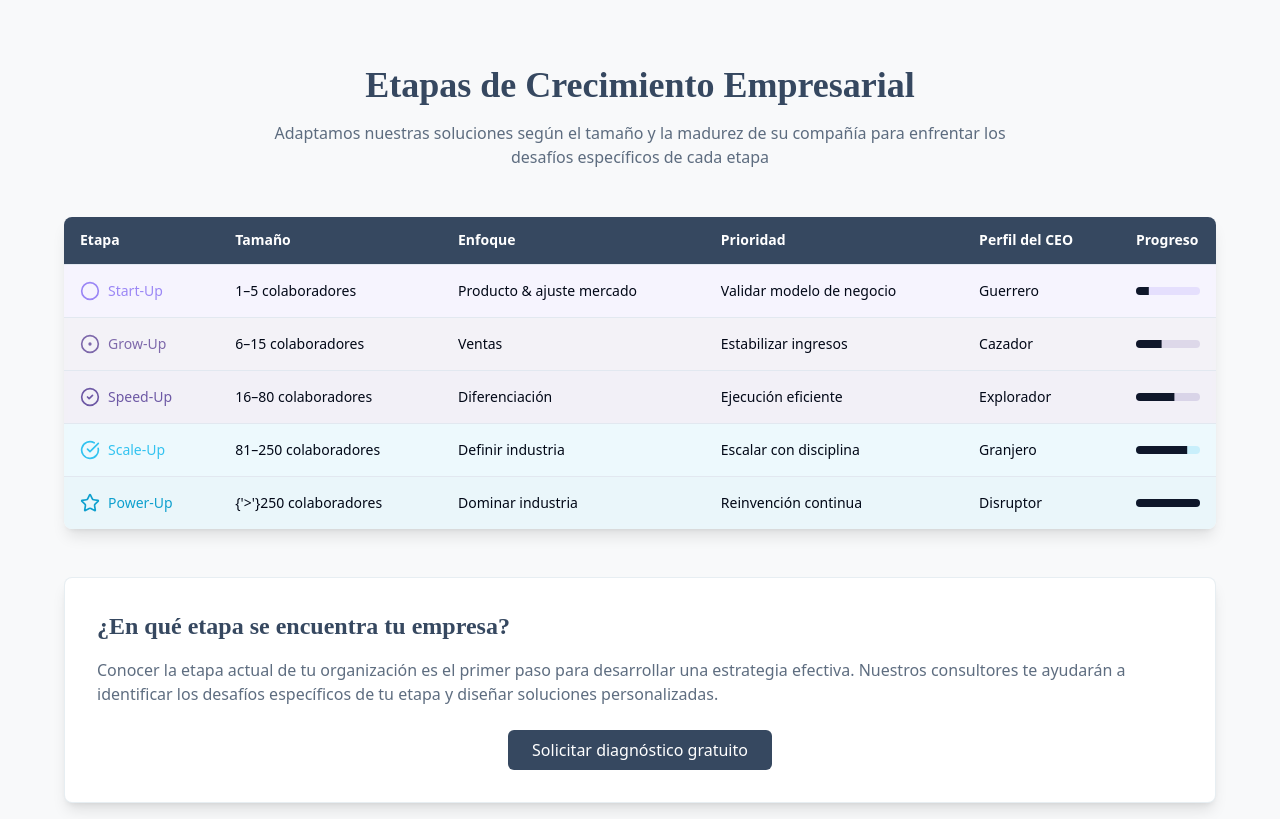
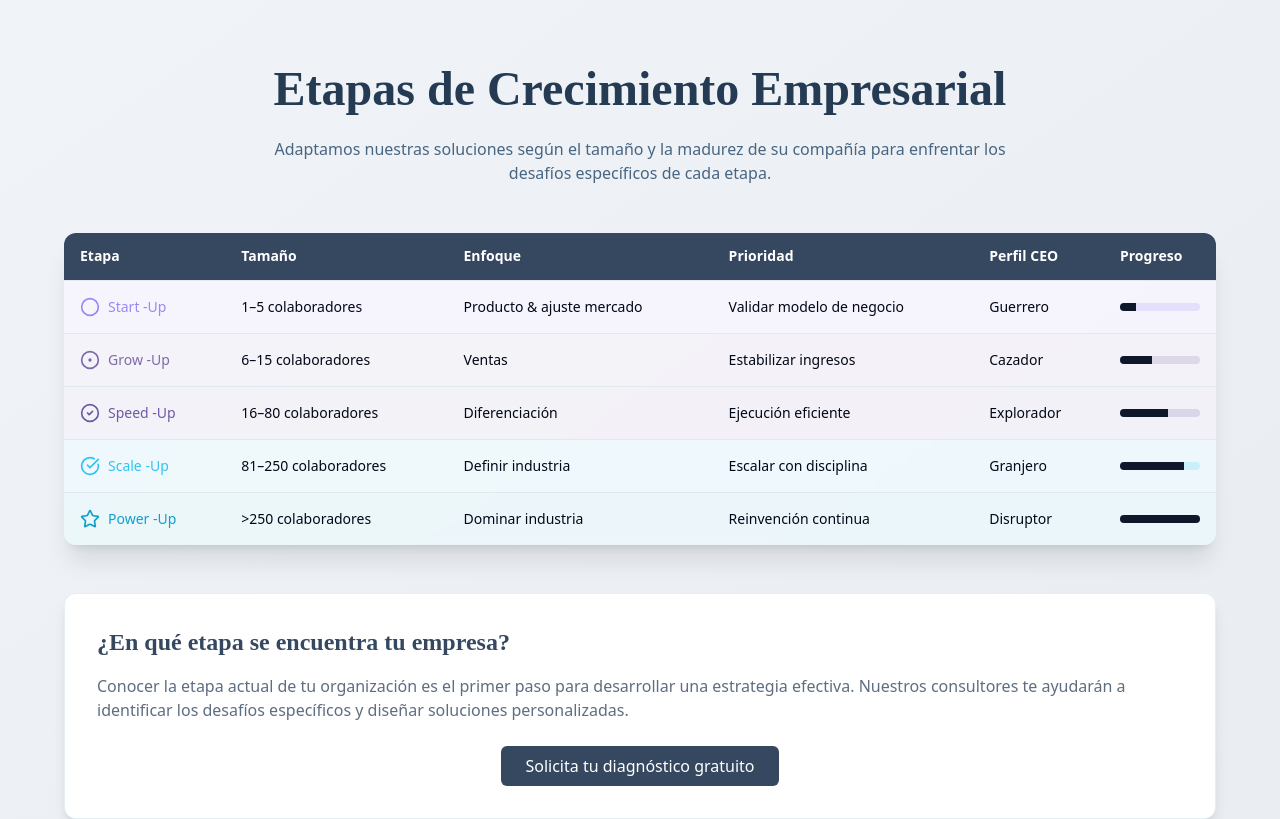
Before and after one commit to Omar-Villalobos/business-strategy-compass, a React (Vite) app: page / in a window 1280 px wide. Shown: the part 6100-6919 px from the top of the page. Built offline with nearby package versions, Linux system fonts and the light colour scheme.

Commit message:
Refactor: Improve GrowthStages component
- Updated the GrowthStages component to use Framer Motion for animations.
- Refactored the data structure for stages.
- Improved styling and layout.

```diff
--- a/package.json
+++ b/package.json
@@ -45,6 +45,7 @@
     "cmdk": "^1.0.0",
     "date-fns": "^3.6.0",
     "embla-carousel-react": "^8.3.0",
+    "framer-motion": "^12.10.4",
     "input-otp": "^1.2.4",
     "lucide-react": "^0.462.0",
     "next-themes": "^0.3.0",
--- a/src/components/GrowthStages.tsx
+++ b/src/components/GrowthStages.tsx
@@ -2,111 +2,120 @@
 import { Table, TableBody, TableCell, TableHead, TableHeader, TableRow } from "./ui/table";
 import { Progress } from "./ui/progress";
 import { CheckCircle, Circle, CircleCheck, CircleDot, Star } from "lucide-react";
+import { motion } from "framer-motion";
 
-export const GrowthStages = () => {
-  const stages = [
-    {
-      name: "Start‑Up",
+const stageArchetypes = {
+  StartUp: {
+    icon: Circle,
+    color: "#9b87f5",
+    ceo: "Guerrero",
     size: "1–5 colaboradores",
     focus: "Producto & ajuste mercado",
     priority: "Validar modelo de negocio",
-      ceoProfile: "Guerrero",
-      color: "#9b87f5",
     progress: 20,
-      icon: Circle
   },
-    {
-      name: "Grow‑Up",
+  GrowUp: {
+    icon: CircleDot,
+    color: "#7E69AB",
+    ceo: "Cazador",
     size: "6–15 colaboradores",
     focus: "Ventas",
     priority: "Estabilizar ingresos",
-      ceoProfile: "Cazador",
-      color: "#7E69AB",
     progress: 40,
-      icon: CircleDot
   },
-    {
-      name: "Speed‑Up",
+  SpeedUp: {
+    icon: CircleCheck,
+    color: "#6E59A5",
+    ceo: "Explorador",
     size: "16–80 colaboradores",
     focus: "Diferenciación",
     priority: "Ejecución eficiente",
-      ceoProfile: "Explorador",
-      color: "#6E59A5",
     progress: 60,
-      icon: CircleCheck
   },
-    {
-      name: "Scale‑Up",
+  ScaleUp: {
+    icon: CheckCircle,
+    color: "#33C3F0",
+    ceo: "Granjero",
     size: "81–250 colaboradores",
     focus: "Definir industria",
     priority: "Escalar con disciplina",
-      ceoProfile: "Granjero",
-      color: "#33C3F0",
     progress: 80,
-      icon: CheckCircle
   },
-    {
-      name: "Power‑Up",
-      size: "{'>'}250 colaboradores",
+  PowerUp: {
+    icon: Star,
+    color: "#0FA0CE",
+    ceo: "Disruptor",
+    size: ">250 colaboradores",
     focus: "Dominar industria",
     priority: "Reinvención continua",
-      ceoProfile: "Disruptor",
-      color: "#0FA0CE",
     progress: 100,
-      icon: Star
-    }
-  ];
+  },
+};
 
+const stageList = Object.entries(stageArchetypes).map(([key, value]) => ({
+  name: key.replace(/([A-Z])/g, " $1").trim().replace("Up", "‑Up"),
+  ...value,
+}));
+
+export const GrowthStages = () => {
   return (
-    <div className="py-20 px-4 bg-[#f8f9fa]">
+    <section className="py-20 px-4 bg-gradient-to-br from-[#f0f4f8] to-[#e9edf1]">
       <div className="max-w-6xl mx-auto">
-        <h2 className="font-playfair text-3xl md:text-4xl font-bold text-center mb-4 text-[#364860]">
+        <motion.h2
+          className="font-playfair text-4xl md:text-5xl font-bold text-center text-[#243b53] mb-6"
+          initial={{ opacity: 0, y: -20 }}
+          animate={{ opacity: 1, y: 0 }}
+        >
           Etapas de Crecimiento Empresarial
-        </h2>
-        <p className="text-center text-[#364860]/80 max-w-3xl mx-auto mb-12">
-          Adaptamos nuestras soluciones según el tamaño y la madurez de su compañía para enfrentar los desafíos específicos de cada etapa
+        </motion.h2>
+
+        <p className="text-center text-[#486581] max-w-3xl mx-auto mb-12">
+          Adaptamos nuestras soluciones según el tamaño y la madurez de su compañía para enfrentar los desafíos específicos de cada etapa.
         </p>
 
-        <div className="overflow-x-auto bg-white/80 backdrop-blur-sm rounded-lg shadow-lg">
+        <motion.div
+          className="overflow-x-auto bg-white/80 backdrop-blur-sm rounded-xl shadow-xl"
+          initial={{ opacity: 0 }}
+          animate={{ opacity: 1 }}
+          transition={{ delay: 0.2 }}
+        >
           <Table>
             <TableHeader className="bg-[#364860]">
               <TableRow>
-                <TableHead className="font-bold text-white">Etapa</TableHead>
-                <TableHead className="font-bold text-white">Tamaño</TableHead>
-                <TableHead className="font-bold text-white">Enfoque</TableHead>
-                <TableHead className="font-bold text-white">Prioridad</TableHead>
-                <TableHead className="font-bold text-white">Perfil del CEO</TableHead>
-                <TableHead className="font-bold text-white">Progreso</TableHead>
+                <TableHead className="text-white font-semibold">Etapa</TableHead>
+                <TableHead className="text-white font-semibold">Tamaño</TableHead>
+                <TableHead className="text-white font-semibold">Enfoque</TableHead>
+                <TableHead className="text-white font-semibold">Prioridad</TableHead>
+                <TableHead className="text-white font-semibold">Perfil CEO</TableHead>
+                <TableHead className="text-white font-semibold">Progreso</TableHead>
               </TableRow>
             </TableHeader>
             <TableBody>
-              {stages.map((stage, index) => (
+              {stageList.map((stage) => (
                 <TableRow
                   key={stage.name}
-                  className="hover:bg-[#86a8be]/5 transition-colors"
-                  style={{ backgroundColor: `${stage.color}15` }}
+                  className="hover:bg-[#d0d9e0]/20 transition-colors"
+                  style={{ backgroundColor: `${stage.color}10` }}
                 >
-                  <TableCell className="font-medium flex items-center">
-                    <div className="mr-2">
-                      <stage.icon size={20} color={stage.color} strokeWidth={2} />
-                    </div>
+                  <TableCell className="flex items-center font-medium">
+                    <stage.icon size={20} color={stage.color} className="mr-2" />
                     <span style={{ color: stage.color }}>{stage.name}</span>
                   </TableCell>
                   <TableCell>{stage.size}</TableCell>
                   <TableCell>{stage.focus}</TableCell>
                   <TableCell>{stage.priority}</TableCell>
-                  <TableCell>{stage.ceoProfile}</TableCell>
-                  <TableCell className="w-24">
-                    <Progress value={stage.progress} className="h-2"
-                      style={{
-                        backgroundColor: `${stage.color}30`,
-                      }}
+                  <TableCell>{stage.ceo}</TableCell>
+                  <TableCell className="w-28">
+                    <Progress
+                      value={stage.progress}
+                      className="h-2"
+                      style={{ backgroundColor: `${stage.color}30` }}
                     >
                       <div
                         className="h-full transition-all"
                         style={{
                           backgroundColor: stage.color,
-                          width: `${stage.progress}%`
+                          width: `${stage.progress}%`,
                         }}
                       />
                     </Progress>
@@ -115,20 +124,27 @@ export const GrowthStages = () => {
               ))}
             </TableBody>
           </Table>
-        </div>
+        </motion.div>
 
-        <div className="mt-12 bg-white rounded-lg p-8 shadow-lg border border-[#86a8be]/20">
-          <h3 className="font-playfair text-2xl font-bold mb-4 text-[#364860]">¿En qué etapa se encuentra tu empresa?</h3>
+        <motion.div
+          className="mt-12 bg-white rounded-xl p-8 shadow-lg border border-[#86a8be]/20"
+          initial={{ opacity: 0, y: 20 }}
+          animate={{ opacity: 1, y: 0 }}
+          transition={{ delay: 0.4 }}
+        >
+          <h3 className="font-playfair text-2xl font-bold mb-4 text-[#364860]">
+            ¿En qué etapa se encuentra tu empresa?
+          </h3>
           <p className="text-[#364860]/80 mb-6">
-            Conocer la etapa actual de tu organización es el primer paso para desarrollar una estrategia efectiva. Nuestros consultores te ayudarán a identificar los desafíos específicos de tu etapa y diseñar soluciones personalizadas.
+            Conocer la etapa actual de tu organización es el primer paso para desarrollar una estrategia efectiva. Nuestros consultores te ayudarán a identificar los desafíos específicos y diseñar soluciones personalizadas.
           </p>
           <div className="flex justify-center">
-            <button className="bg-[#364860] hover:bg-[#2d3e52] text-white py-2 px-6 rounded-md font-medium transition-colors">
-              Solicitar diagnóstico gratuito
+            <button className="bg-[#364860] hover:bg-[#2d3e52] text-white py-2 px-6 rounded-md font-medium transition-all duration-200">
+              Solicita tu diagnóstico gratuito
             </button>
           </div>
+        </motion.div>
       </div>
-      </div>
-    </div>
+    </section>
   );
 };
```
Also changed, not shown: 1 other file (tests, documents, lock files or other folders). Lines whose indentation alone changed are shown as unchanged.
